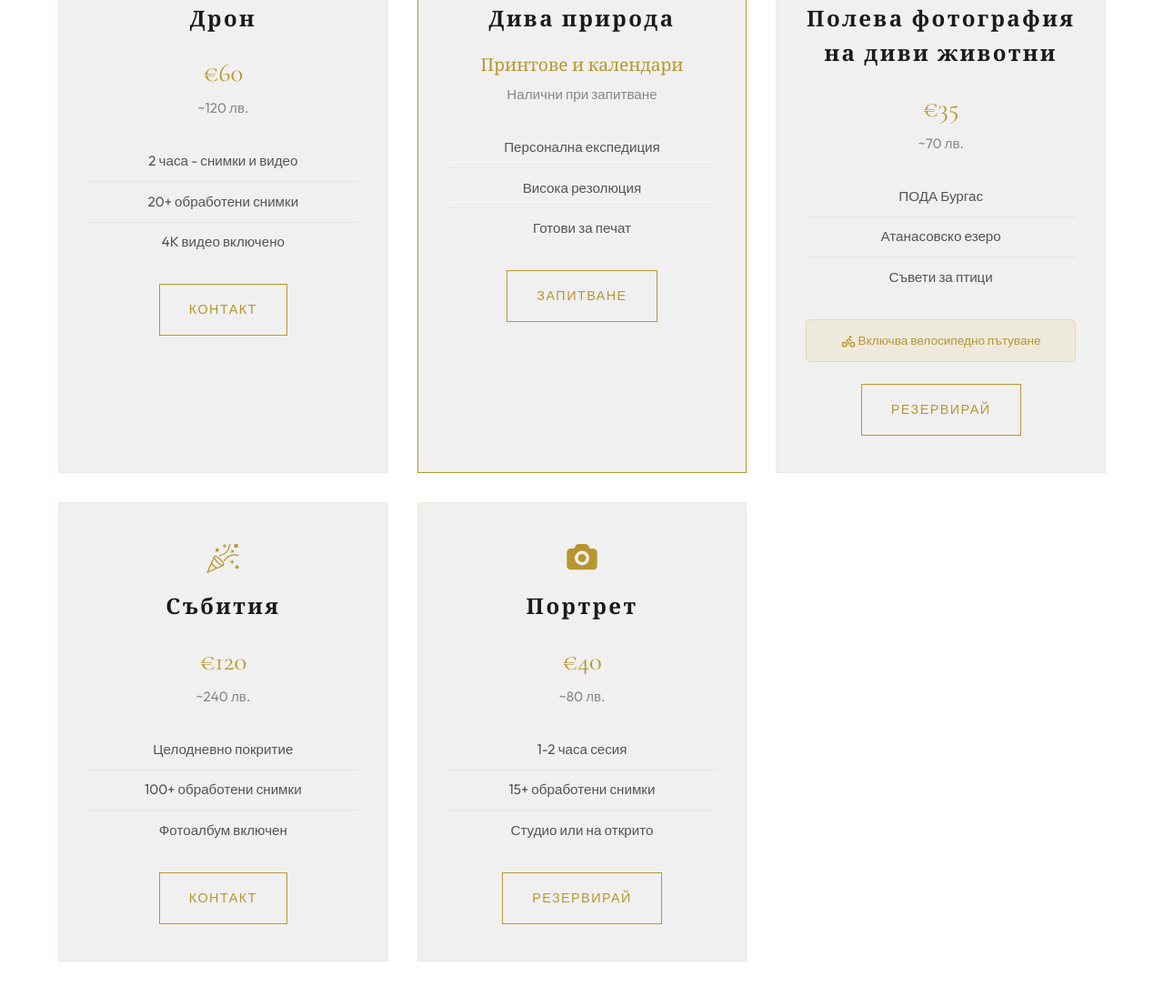
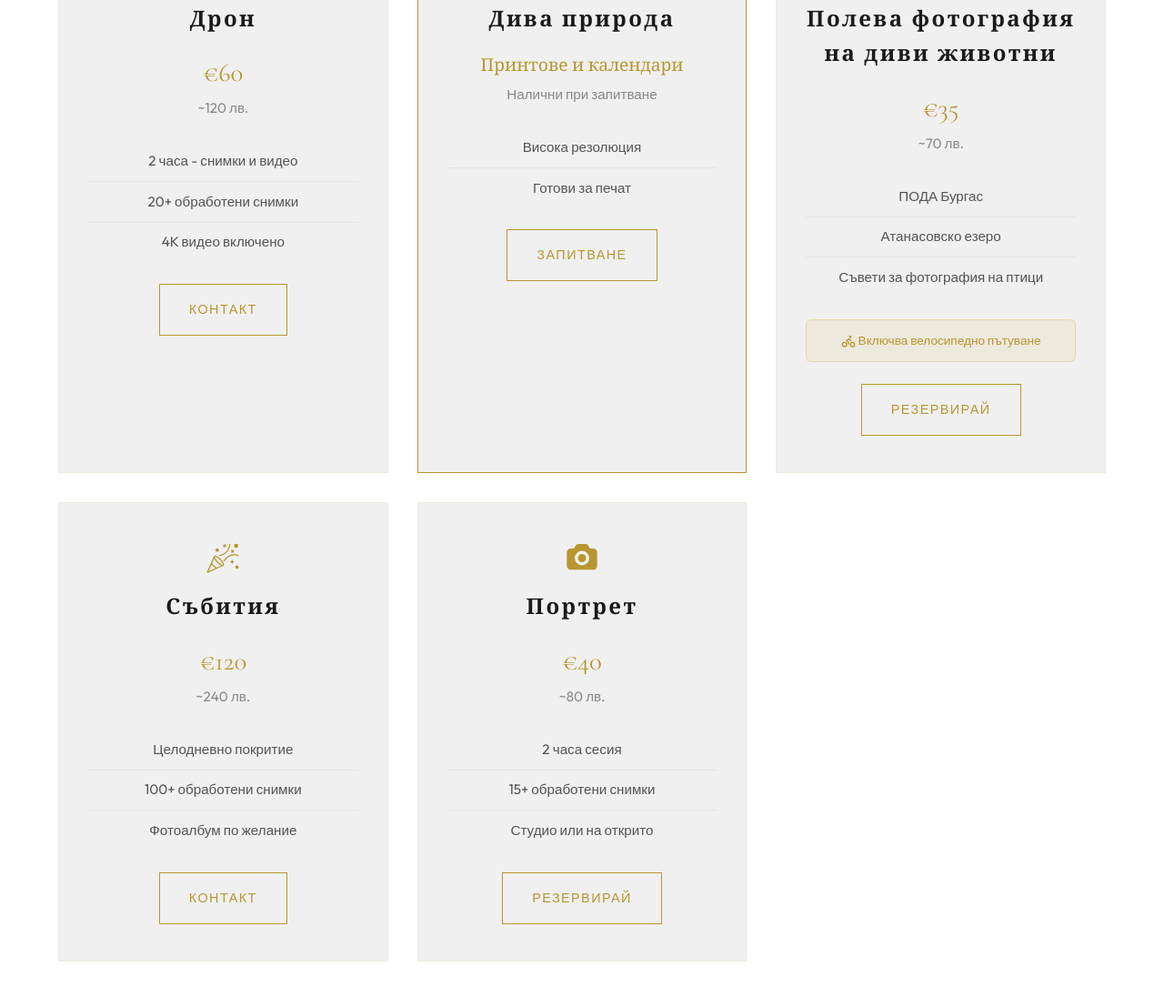
Before and after one commit to studiobekasin/StudioArabadzhiev, a plain HTML site: page index.html in a window 1280 px wide. Shown: the part 7971-9067 px from the top of the page at 91% size. Drawn offline with nearby package versions, Linux system fonts and the light colour scheme; a web font is replaced by a local one.

Commit message:
Update pricing features and session durations

```diff
--- a/index.html
+++ b/index.html
@@ -358,7 +358,6 @@
                     <div class="price" style="font-size:1.2rem"><span data-lang-en>Prints & Calendars</span><span data-lang-bg>Принтове и календари</span></div>
                     <div class="price-secondary"><span data-lang-en>Available by request</span><span data-lang-bg>Налични при запитване</span></div>
                     <ul class="pricing-features">
-                        <li><span data-lang-en>Custom expedition</span><span data-lang-bg>Персонална експедиция</span></li>
                         <li><span data-lang-en>High-res images</span><span data-lang-bg>Висока резолюция</span></li>
                         <li><span data-lang-en>Print-ready files</span><span data-lang-bg>Готови за печат</span></li>
                     </ul>
@@ -372,7 +371,7 @@
                     <ul class="pricing-features">
                         <li><span data-lang-en>PODA Burgas</span><span data-lang-bg>ПОДА Бургас</span></li>
                         <li><span data-lang-en>Atanasovsko Lake</span><span data-lang-bg>Атанасовско езеро</span></li>
-                        <li><span data-lang-en>Bird photography tips</span><span data-lang-bg>Съвети за птици</span></li>
+                        <li><span data-lang-en>Bird photography workshop</span><span data-lang-bg>Съвети за фотография на птици</span></li>
                     </ul>
                     <div class="pricing-notice"><span data-lang-en><svg style="width:16px;height:16px;vertical-align:middle;fill:none;stroke:var(--accent);stroke-width:2" viewBox="0 0 24 24"><circle cx="5.5" cy="17.5" r="3.5"/><circle cx="18.5" cy="17.5" r="3.5"/><path d="M15 6a1 1 0 1 0 0-2 1 1 0 0 0 0 2zm-3 11.5V14l-3-3 4-3 2 3h2"/></svg> Bicycle trip included</span><span data-lang-bg><svg style="width:16px;height:16px;vertical-align:middle;fill:none;stroke:var(--accent);stroke-width:2" viewBox="0 0 24 24"><circle cx="5.5" cy="17.5" r="3.5"/><circle cx="18.5" cy="17.5" r="3.5"/><path d="M15 6a1 1 0 1 0 0-2 1 1 0 0 0 0 2zm-3 11.5V14l-3-3 4-3 2 3h2"/></svg> Включва велосипедно пътуване</span></div>
                     <a href="#contact" class="pricing-btn"><span data-lang-en>Book</span><span data-lang-bg>Резервирай</span></a>
@@ -385,7 +384,7 @@
                     <ul class="pricing-features">
                         <li><span data-lang-en>Full day coverage</span><span data-lang-bg>Целодневно покритие</span></li>
                         <li><span data-lang-en>100+ edited photos</span><span data-lang-bg>100+ обработени снимки</span></li>
-                        <li><span data-lang-en>Photo album included</span><span data-lang-bg>Фотоалбум включен</span></li>
+                        <li><span data-lang-en>Photo album optional</span><span data-lang-bg>Фотоалбум по желание</span></li>
                     </ul>
                     <a href="#contact" class="pricing-btn"><span data-lang-en>Contact</span><span data-lang-bg>Контакт</span></a>
                 </div>
@@ -395,7 +394,7 @@
                     <div class="price">€40</div>
                     <div class="price-secondary">~80 лв.</div>
                     <ul class="pricing-features">
-                        <li><span data-lang-en>1-2 hours session</span><span data-lang-bg>1-2 часа сесия</span></li>
+                        <li><span data-lang-en>2 hours session</span><span data-lang-bg>2 часа сесия</span></li>
                         <li><span data-lang-en>15+ edited photos</span><span data-lang-bg>15+ обработени снимки</span></li>
                         <li><span data-lang-en>Studio or outdoor</span><span data-lang-bg>Студио или на открито</span></li>
                     </ul>
```
